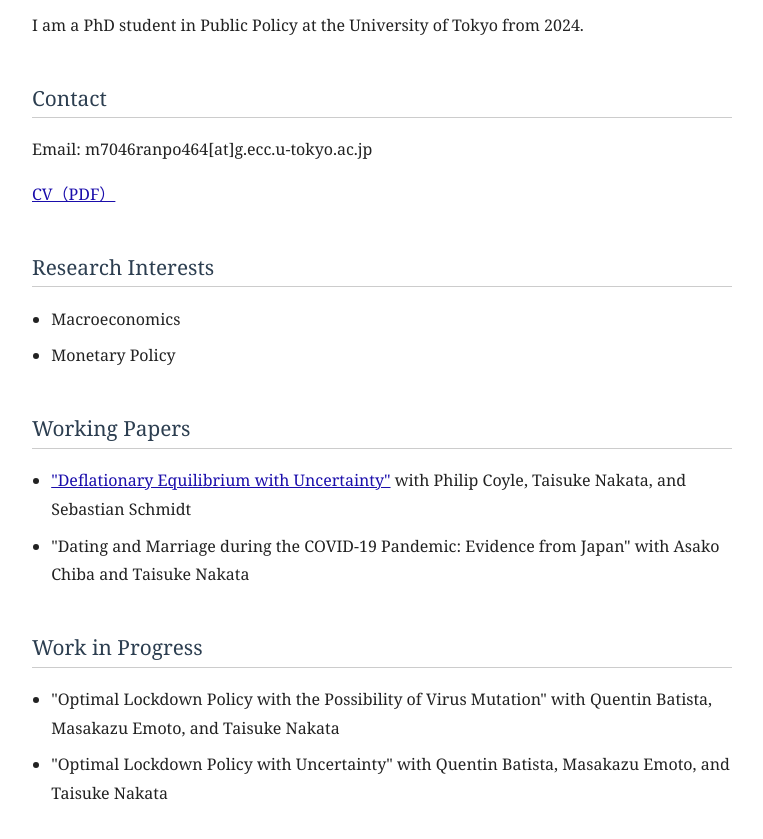
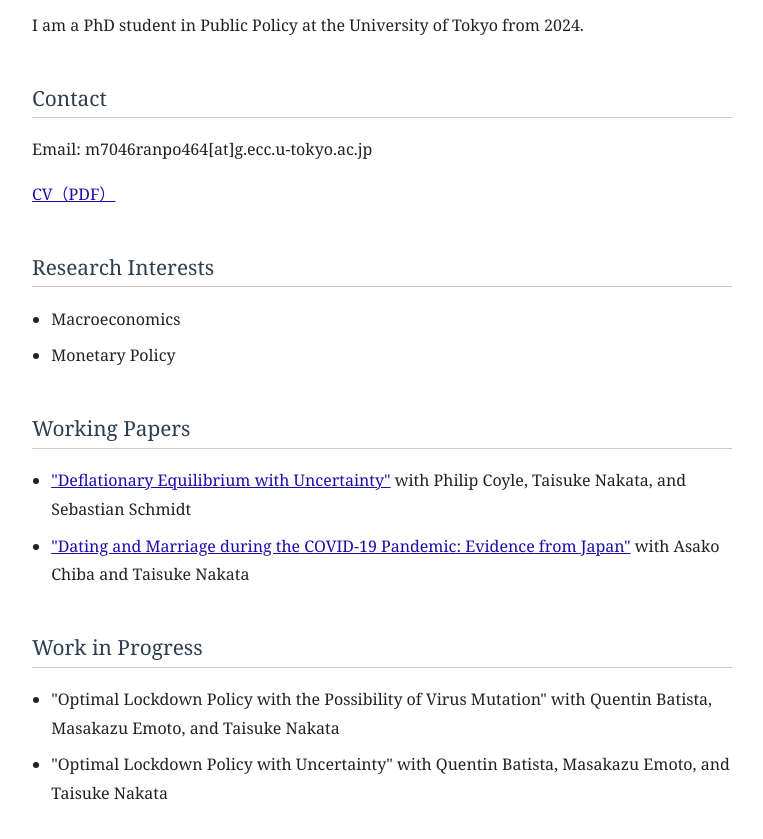
Before and after one commit to Naoki-Maezono/Naoki-Maezono.github.io, a plain HTML site: page index.html in a window 1280 px wide. Shown: the part 99-938 px from the top of the page, without its empty margins (258-1021 px from the left). Drawn offline with Linux system fonts and the light colour scheme.

Commit message:
Update index.html

```diff
--- a/index.html
+++ b/index.html
@@ -82,7 +82,10 @@
         <a href="https://www.imes.boj.or.jp/research/papers/english/25-E-01.pdf">"Deflationary Equilibrium with Uncertainty"</a>
         with Philip Coyle, Taisuke Nakata, and Sebastian Schmidt
       </li>
-      <li>"Dating and Marriage during the COVID-19 Pandemic: Evidence from Japan" with Asako Chiba and Taisuke Nakata</li>
+      <li>
+        <a href="https://www.crepe.e.u-tokyo.ac.jp/results/2025/CREPEDP184.pdf">"Dating and Marriage during the COVID-19 Pandemic: Evidence from Japan"</a>
+        with Asako Chiba and Taisuke Nakata
+      </li>
     </ul>
   </section>
 
```
